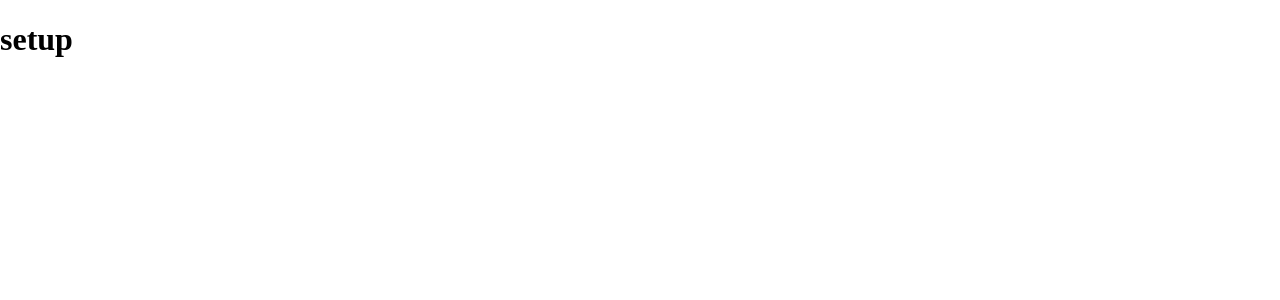
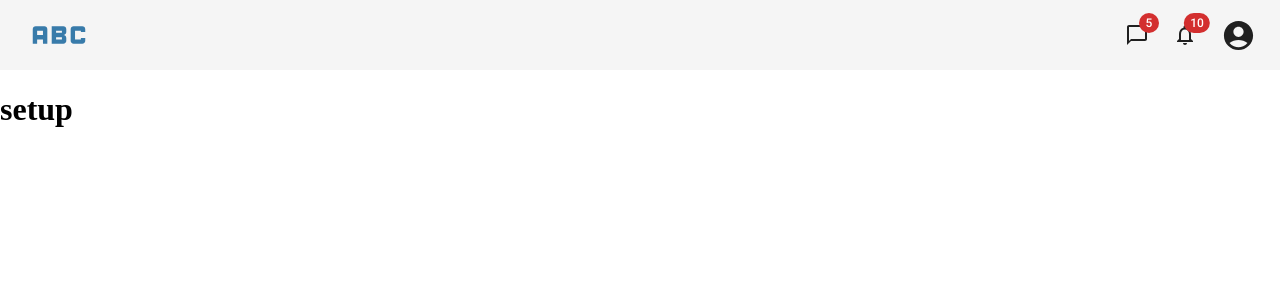
Before and after one commit to avinash6982/work-perks-parcel, a React (Vite) app: page / in a window 1280 px wide. Shown: the top 300 px of the page. Built offline with nearby package versions, Linux system fonts and the light colour scheme.

Commit message:
Added navbar with basic functionalities

```diff
--- a/src/App.js
+++ b/src/App.js
@@ -1,5 +1,11 @@
+import Navbar from "./container/Navbar";
 import ApplicationRoutes from "./Routes";
 
-const App = () => <ApplicationRoutes />;
+const App = () => (
+  <>
+    <Navbar />
+    <ApplicationRoutes />
+  </>
+);
 
 export default App;
--- /dev/null
+++ b/src/components/Navbar.jsx
@@ -0,0 +1,170 @@
+import * as React from "react";
+import AppBar from "@mui/material/AppBar";
+import Box from "@mui/material/Box";
+import Toolbar from "@mui/material/Toolbar";
+import IconButton from "@mui/material/IconButton";
+import Badge from "@mui/material/Badge";
+import MenuItem from "@mui/material/MenuItem";
+import Menu from "@mui/material/Menu";
+import AccountCircle from "@mui/icons-material/AccountCircle";
+import MailIcon from "@mui/icons-material/Mail";
+import NotificationsIcon from "@mui/icons-material/Notifications";
+import MoreIcon from "@mui/icons-material/MoreVert";
+import AbcIcon from "@mui/icons-material/Abc";
+import ChatBubbleOutlineOutlinedIcon from "@mui/icons-material/ChatBubbleOutlineOutlined";
+import NotificationsOutlinedIcon from "@mui/icons-material/NotificationsOutlined";
+
+export default function PrimarySearchAppBar() {
+  const [anchorEl, setAnchorEl] = React.useState(null);
+  const [mobileMoreAnchorEl, setMobileMoreAnchorEl] = React.useState(null);
+
+  const isMenuOpen = Boolean(anchorEl);
+  const isMobileMenuOpen = Boolean(mobileMoreAnchorEl);
+
+  const handleProfileMenuOpen = (event) => {
+    setAnchorEl(event.currentTarget);
+  };
+
+  const handleMobileMenuClose = () => {
+    setMobileMoreAnchorEl(null);
+  };
+
+  const handleMenuClose = () => {
+    setAnchorEl(null);
+    handleMobileMenuClose();
+  };
+
+  const handleMobileMenuOpen = (event) => {
+    setMobileMoreAnchorEl(event.currentTarget);
+  };
+
+  const menuId = "primary-search-account-menu";
+  const renderMenu = (
+    <Menu
+      anchorEl={anchorEl}
+      anchorOrigin={{
+        vertical: "top",
+        horizontal: "right",
+      }}
+      id={menuId}
+      keepMounted
+      transformOrigin={{
+        vertical: "top",
+        horizontal: "right",
+      }}
+      open={isMenuOpen}
+      onClose={handleMenuClose}
+    >
+      <MenuItem onClick={handleMenuClose}>Profile</MenuItem>
+      <MenuItem onClick={handleMenuClose}>My account</MenuItem>
+    </Menu>
+  );
+
+  const mobileMenuId = "primary-search-account-menu-mobile";
+  const renderMobileMenu = (
+    <Menu
+      anchorEl={mobileMoreAnchorEl}
+      anchorOrigin={{
+        vertical: "top",
+        horizontal: "right",
+      }}
+      id={mobileMenuId}
+      keepMounted
+      transformOrigin={{
+        vertical: "top",
+        horizontal: "right",
+      }}
+      open={isMobileMenuOpen}
+      onClose={handleMobileMenuClose}
+    >
+      <MenuItem>
+        <IconButton size="large" aria-label="show 4 new mails" color="inherit">
+          <Badge badgeContent={4} color="error">
+            <MailIcon />
+          </Badge>
+        </IconButton>
+        <p>Messages</p>
+      </MenuItem>
+      <MenuItem>
+        <IconButton
+          size="large"
+          aria-label="show 17 new notifications"
+          color="inherit"
+        >
+          <Badge badgeContent={17} color="error">
+            <NotificationsIcon />
+          </Badge>
+        </IconButton>
+        <p>Notifications</p>
+      </MenuItem>
+      <MenuItem onClick={handleProfileMenuOpen}>
+        <IconButton
+          size="large"
+          aria-label="account of current user"
+          aria-controls="primary-search-account-menu"
+          aria-haspopup="true"
+          color="inherit"
+        >
+          <AccountCircle />
+        </IconButton>
+        <p>Profile</p>
+      </MenuItem>
+    </Menu>
+  );
+
+  return (
+    <Box sx={{ flexGrow: 1 }}>
+      <AppBar position="static" elevation={0} color="default">
+        <Toolbar>
+          <AbcIcon sx={{ fontSize: 70, color: "#387BAA" }} />
+          <Box sx={{ flexGrow: 1 }} />
+          <Box sx={{ display: { xs: "none", md: "flex" } }}>
+            <IconButton
+              size="large"
+              aria-label="show new mails"
+              color="inherit"
+            >
+              <Badge badgeContent={5} color="error">
+                <ChatBubbleOutlineOutlinedIcon />
+              </Badge>
+            </IconButton>
+            <IconButton
+              size="large"
+              aria-label="show new notifications"
+              color="inherit"
+            >
+              <Badge badgeContent={10} color="error">
+                <NotificationsOutlinedIcon />
+              </Badge>
+            </IconButton>
+            <IconButton
+              size="large"
+              edge="end"
+              aria-label="account of current user"
+              aria-controls={menuId}
+              aria-haspopup="true"
+              onClick={handleProfileMenuOpen}
+              color="inherit"
+            >
+              <AccountCircle fontSize="large" />
+            </IconButton>
+          </Box>
+          <Box sx={{ display: { xs: "flex", md: "none" } }}>
+            <IconButton
+              size="large"
+              aria-label="show more"
+              aria-controls={mobileMenuId}
+              aria-haspopup="true"
+              onClick={handleMobileMenuOpen}
+              color="inherit"
+            >
+              <MoreIcon />
+            </IconButton>
+          </Box>
+        </Toolbar>
+      </AppBar>
+      {renderMobileMenu}
+      {renderMenu}
+    </Box>
+  );
+}
--- /dev/null
+++ b/src/container/Navbar.js
@@ -0,0 +1,7 @@
+import NavbarComponent from "../components/Navbar";
+
+const Navbar = () => {
+  return <NavbarComponent />;
+};
+
+export default Navbar;
```
